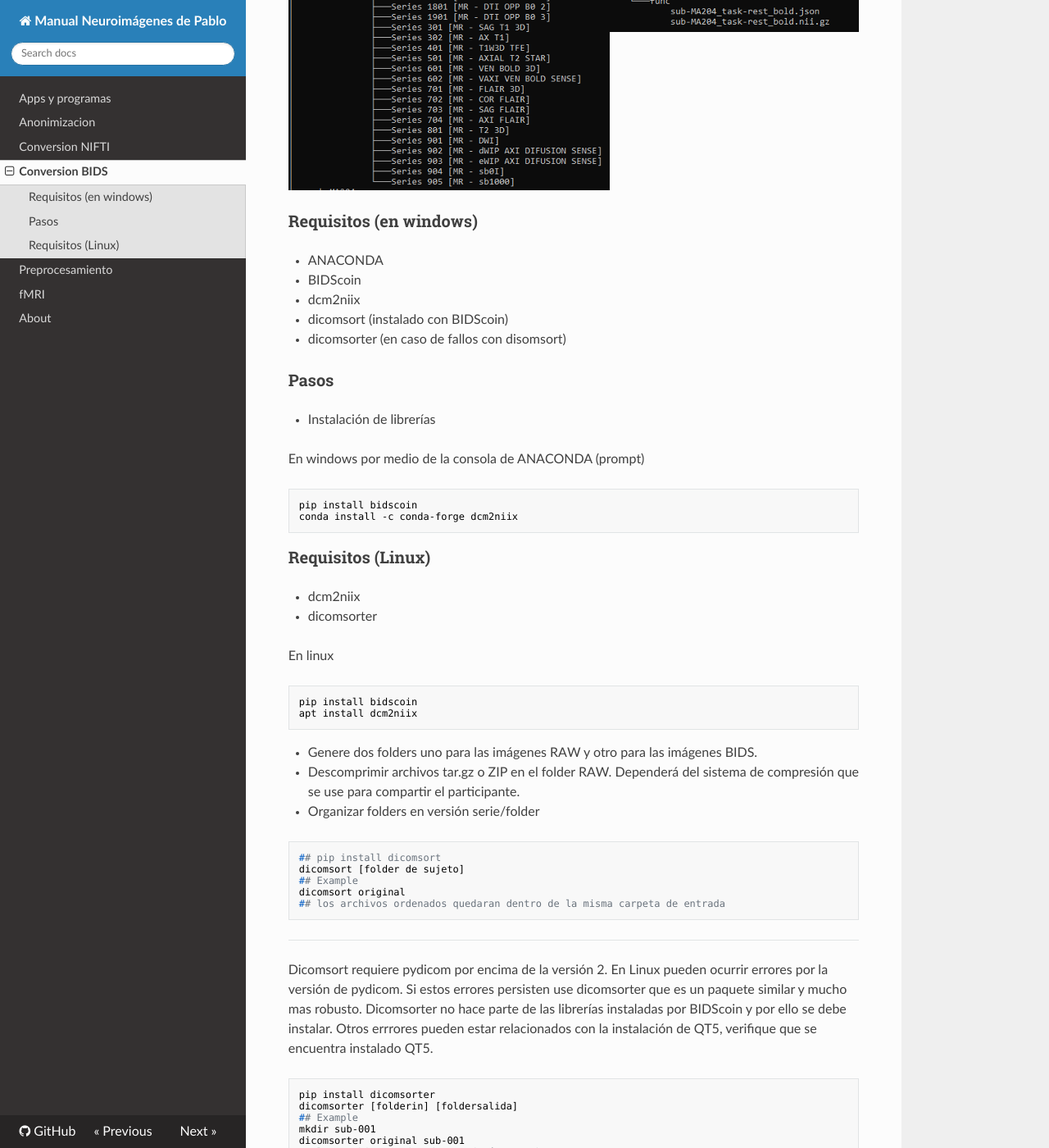
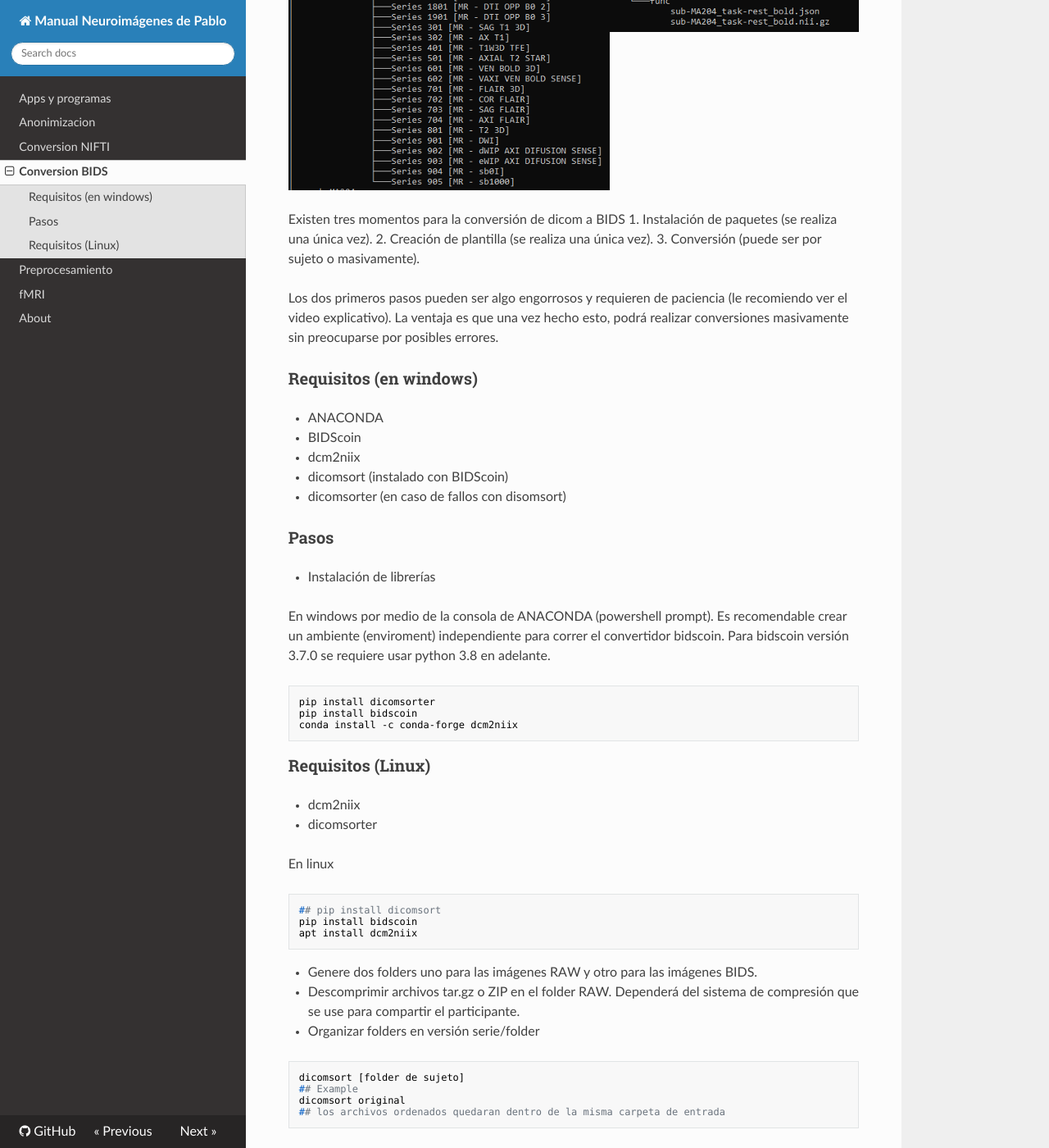
Before and after one commit to pabloreyesg/Scrips-to-MRI, an MkDocs documentation site: the page built from docs/BIDScon.md, in a window 1280 px wide and 1400 px high, scrolled down 1018 px. Shown: the whole window at 82% size. Built offline with MkDocs 1.6.1, drawn with Linux system fonts in a browser that asks for light colours; nearby versions of some CDN libraries.

Commit message:
Update BIDScon.md

````diff
--- a/docs/BIDScon.md
+++ b/docs/BIDScon.md
@@ -14,6 +14,13 @@ En la figura se ilustra un ejemplo de un archivo DICOM a un archivo BIDS
 
 ![Bids Format](img/bidsformat.png)
 
+Existen tres momentos para la conversión de dicom a BIDS
+1. Instalación de paquetes (se realiza una única vez).
+2. Creación de plantilla (se realiza una única vez).
+3. Conversión (puede ser por sujeto o masivamente).
+
+Los dos primeros pasos pueden ser algo engorrosos y requieren de paciencia (le recomiendo ver el video explicativo). La ventaja es que una vez hecho esto, podrá realizar conversiones masivamente sin preocuparse por posibles errores.
+
 ### Requisitos (en windows)
 
 - ANACONDA
@@ -26,9 +33,11 @@ En la figura se ilustra un ejemplo de un archivo DICOM a un archivo BIDS
 
 - Instalación de librerías
 
-En windows por medio de la consola de ANACONDA (prompt)
+En windows por medio de la consola de ANACONDA (powershell prompt).
+Es recomendable crear un ambiente (enviroment) independiente para correr el convertidor bidscoin. Para bidscoin versión 3.7.0 se requiere usar python 3.8 en adelante.
 
 ```console
+pip install dicomsorter
 pip install bidscoin
 conda install -c conda-forge dcm2niix
 ```
@@ -42,6 +51,7 @@ conda install -c conda-forge dcm2niix
 En linux
 
 ```console
+## pip install dicomsort
 pip install bidscoin
 apt install dcm2niix
 ```
@@ -121,6 +130,6 @@ Una vez que haya realizado la primera conversión, verifique con [BIDSvalidator]
 <!-- blank line -->
 
 <figure class="video_container">
-  <iframe src="https://www.youtube.com/embed/rCMqb5HNF0g" width="100%" height="310" frameborder="0" allowfullscreen="true"> </iframe>
+  <iframe src="https://www.youtube.com/embed/ze9vibDPYyQ" width="100%" height="310" frameborder="0" allowfullscreen="true"> </iframe>
 </figure>
 <!-- blank line -->
````
Also changed, not shown: other parts of docs/BIDScon.md (+0 -1 lines).
